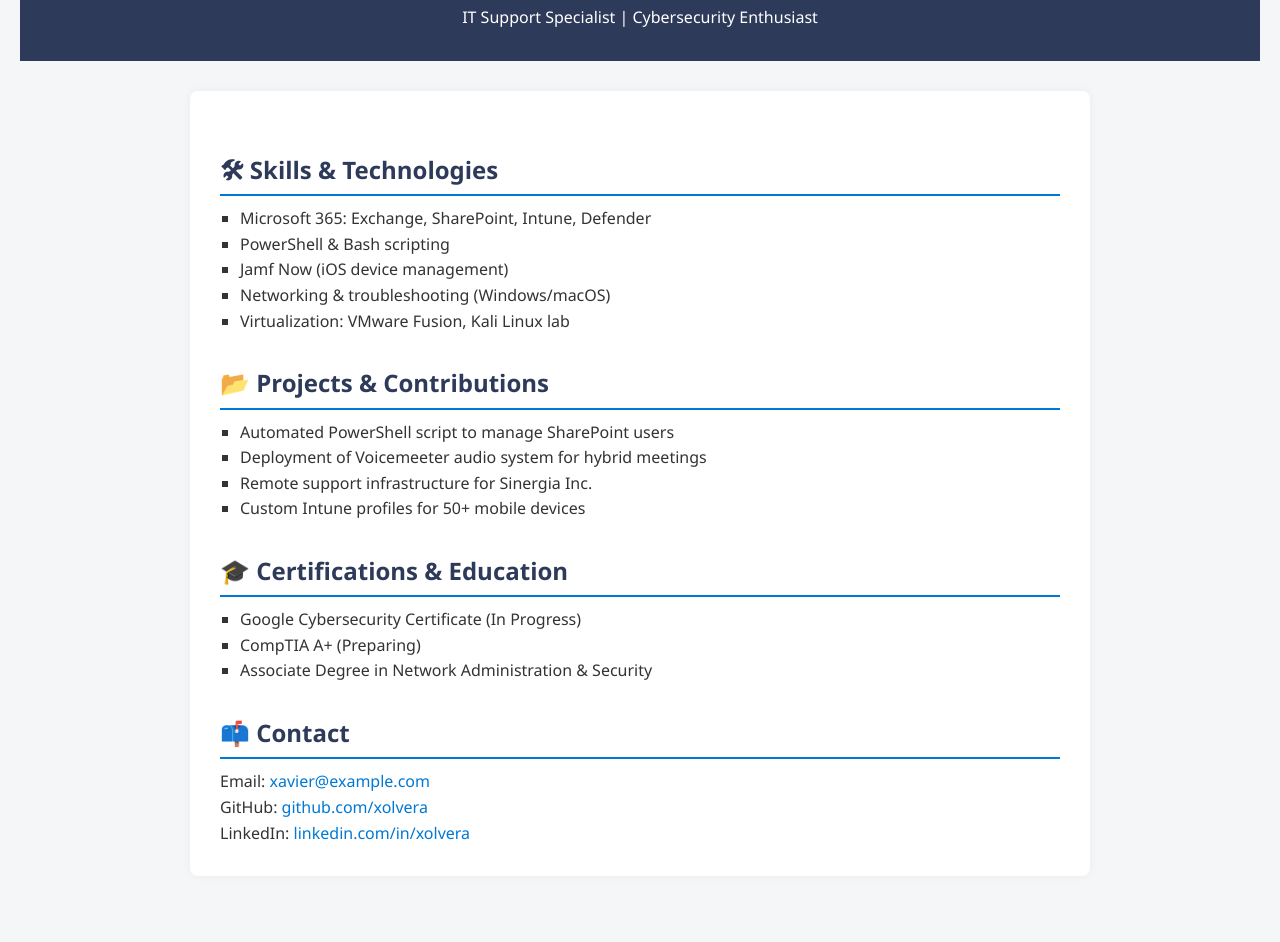
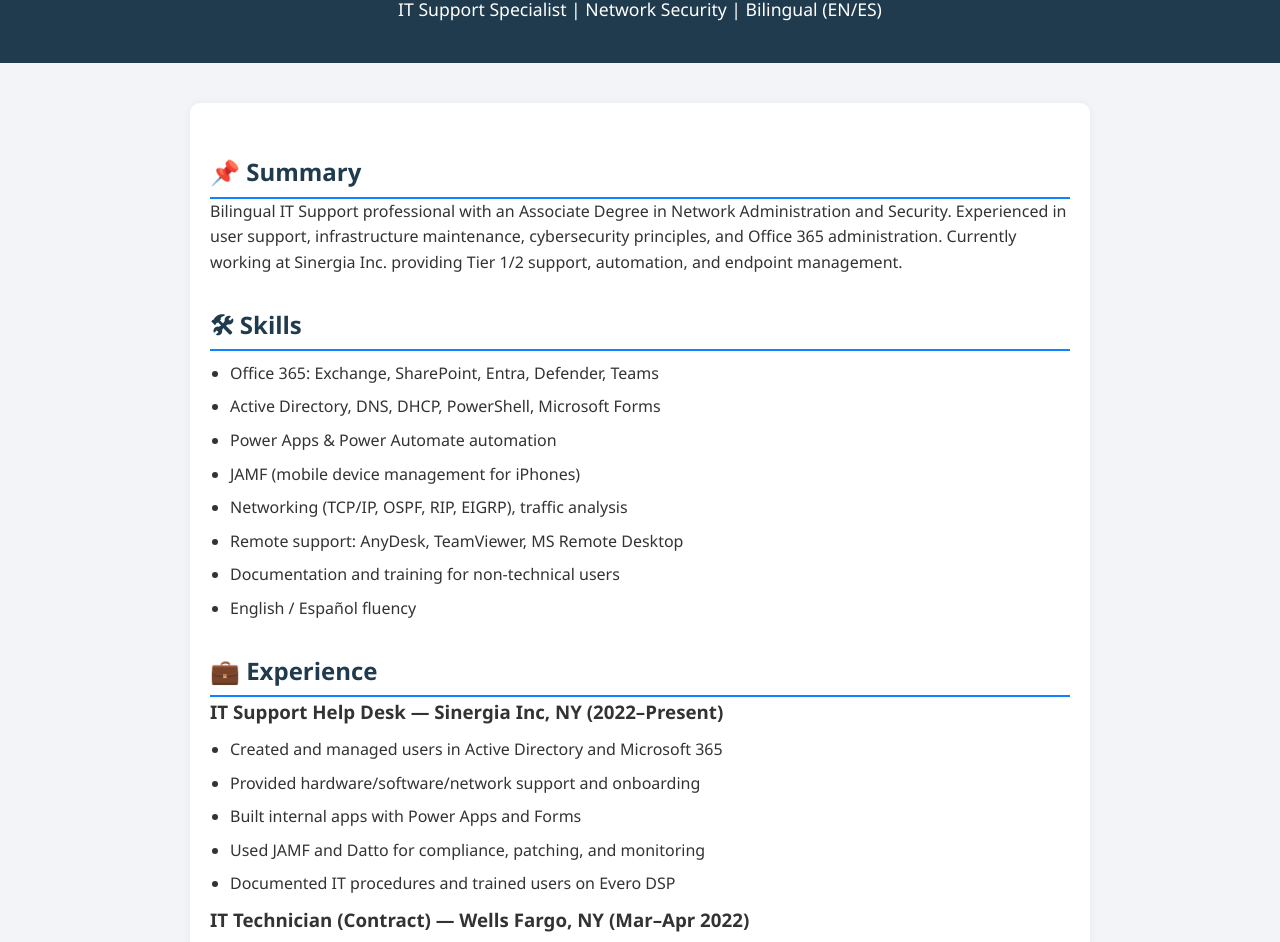
Before and after one commit to xolvera/my-portfolio, a plain HTML site: page index.html in a window 1280 px wide. Shown: the part 106-1048 px from the top of the page. Drawn offline with Linux system fonts and the light colour scheme.

Commit message:
Add personalized professional portfolio site

```diff
--- a/index.html
+++ b/index.html
@@ -3,118 +3,142 @@
 <head>
   <meta charset="UTF-8" />
   <meta name="viewport" content="width=device-width, initial-scale=1.0"/>
-  <title>Xavier V. | IT Support & Cybersecurity</title>
+  <title>Xavier Olvera | IT Support & Network Security</title>
   <style>
     :root {
-      --primary: #2e3a59;
-      --accent: #0078d4;
-      --background: #f4f6f8;
-      --text: #333;
+      --main-color: #1f3b4d;
+      --accent-color: #0a84ff;
+      --bg-color: #f2f4f8;
+      --text-color: #333;
     }
 
     * {
-      box-sizing: border-box;
       margin: 0;
       padding: 0;
+      box-sizing: border-box;
     }
 
     body {
       font-family: 'Segoe UI', sans-serif;
-      background-color: var(--background);
-      color: var(--text);
+      background-color: var(--bg-color);
+      color: var(--text-color);
       line-height: 1.6;
-      padding: 20px;
     }
 
     header {
-      background-color: var(--primary);
+      background: var(--main-color);
       color: white;
-      padding: 30px 20px;
+      padding: 40px 20px;
       text-align: center;
     }
 
     header h1 {
+      font-size: 2em;
       margin-bottom: 10px;
+    }
+
+    header p {
+      font-size: 1.1em;
     }
 
     .container {
       max-width: 900px;
-      margin: 30px auto;
+      margin: 40px auto;
+      padding: 20px;
       background: white;
-      padding: 30px;
-      border-radius: 8px;
+      border-radius: 10px;
       box-shadow: 0 0 10px rgba(0,0,0,0.05);
     }
 
     h2 {
-      color: var(--primary);
+      color: var(--main-color);
       margin-top: 30px;
-      margin-bottom: 10px;
-      border-bottom: 2px solid var(--accent);
+      border-bottom: 2px solid var(--accent-color);
       padding-bottom: 5px;
     }
 
     ul {
-      list-style-type: square;
       padding-left: 20px;
-      margin-bottom: 20px;
+      margin-top: 10px;
+    }
+
+    li {
+      margin-bottom: 8px;
     }
 
     .contact a {
-      color: var(--accent);
+      color: var(--accent-color);
       text-decoration: none;
     }
 
     @media (max-width: 600px) {
       .container {
-        padding: 20px;
+        margin: 20px;
+        padding: 15px;
       }
     }
   </style>
 </head>
 <body>
+
   <header>
-    <h1>Xavier V.</h1>
-    <p>IT Support Specialist | Cybersecurity Enthusiast</p>
+    <h1>Xavier Olvera</h1>
+    <p>IT Support Specialist | Network Security | Bilingual (EN/ES)</p>
   </header>
 
   <div class="container">
     <section>
-      <h2>🛠 Skills & Technologies</h2>
+      <h2>📌 Summary</h2>
+      <p>Bilingual IT Support professional with an Associate Degree in Network Administration and Security. Experienced in user support, infrastructure maintenance, cybersecurity principles, and Office 365 administration. Currently working at Sinergia Inc. providing Tier 1/2 support, automation, and endpoint management.</p>
+    </section>
+
+    <section>
+      <h2>🛠 Skills</h2>
       <ul>
-        <li>Microsoft 365: Exchange, SharePoint, Intune, Defender</li>
-        <li>PowerShell & Bash scripting</li>
-        <li>Jamf Now (iOS device management)</li>
-        <li>Networking & troubleshooting (Windows/macOS)</li>
-        <li>Virtualization: VMware Fusion, Kali Linux lab</li>
+        <li>Office 365: Exchange, SharePoint, Entra, Defender, Teams</li>
+        <li>Active Directory, DNS, DHCP, PowerShell, Microsoft Forms</li>
+        <li>Power Apps & Power Automate automation</li>
+        <li>JAMF (mobile device management for iPhones)</li>
+        <li>Networking (TCP/IP, OSPF, RIP, EIGRP), traffic analysis</li>
+        <li>Remote support: AnyDesk, TeamViewer, MS Remote Desktop</li>
+        <li>Documentation and training for non-technical users</li>
+        <li>English / Español fluency</li>
       </ul>
     </section>
 
     <section>
-      <h2>📂 Projects & Contributions</h2>
+      <h2>💼 Experience</h2>
+      <h3>IT Support Help Desk — Sinergia Inc, NY (2022–Present)</h3>
       <ul>
-        <li>Automated PowerShell script to manage SharePoint users</li>
-        <li>Deployment of Voicemeeter audio system for hybrid meetings</li>
-        <li>Remote support infrastructure for Sinergia Inc.</li>
-        <li>Custom Intune profiles for 50+ mobile devices</li>
+        <li>Created and managed users in Active Directory and Microsoft 365</li>
+        <li>Provided hardware/software/network support and onboarding</li>
+        <li>Built internal apps with Power Apps and Forms</li>
+        <li>Used JAMF and Datto for compliance, patching, and monitoring</li>
+        <li>Documented IT procedures and trained users on Evero DSP</li>
+      </ul>
+      <h3>IT Technician (Contract) — Wells Fargo, NY (Mar–Apr 2022)</h3>
+      <ul>
+        <li>Tier 1 tech support for "Return to Office" project</li>
+        <li>Installed and configured workstations and peripherals</li>
+        <li>Maintained OS and file backups for onsite devices</li>
       </ul>
     </section>
 
     <section>
-      <h2>🎓 Certifications & Education</h2>
+      <h2>🎓 Education</h2>
       <ul>
+        <li><strong>Associate Degree</strong> in Network Administration & Security, ASA College (2021)</li>
         <li>Google Cybersecurity Certificate (In Progress)</li>
-        <li>CompTIA A+ (Preparing)</li>
-        <li>Associate Degree in Network Administration & Security</li>
+        <li>Preparing for CompTIA A+ Certification</li>
       </ul>
     </section>
 
     <section class="contact">
       <h2>📫 Contact</h2>
-      <p>Email: <a href="mailto:xavier@example.com">xavier@example.com</a></p>
-      <p>GitHub: <a href="https://github.com/xolvera" target="_blank">github.com/xolvera</a></p>
-      <p>LinkedIn: <a href="https://linkedin.com/in/xolvera" target="_blank">linkedin.com/in/xolvera</a></p>
+      <p>Email: <a href="mailto:xaov90@gmail.com">xaov90@gmail.com</a></p>
+      <p>LinkedIn: <a href="https://linkedin.com/in/xaov90" target="_blank">linkedin.com/in/xaov90</a></p>
     </section>
   </div>
+
 </body>
 </html>
```
